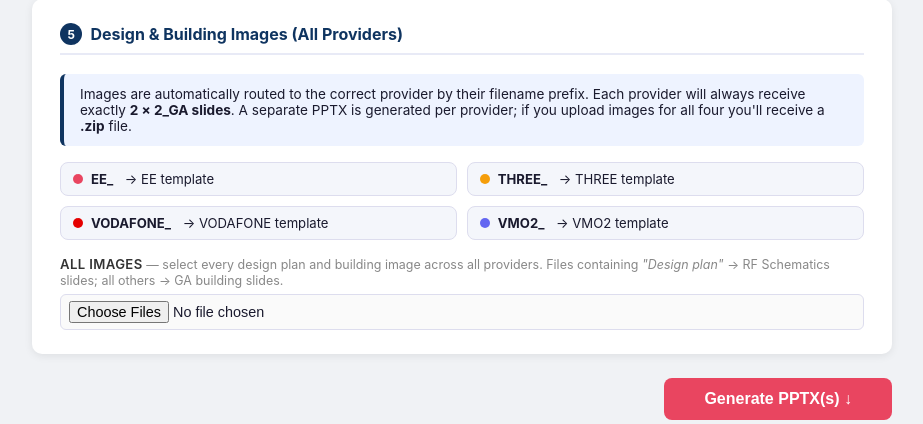
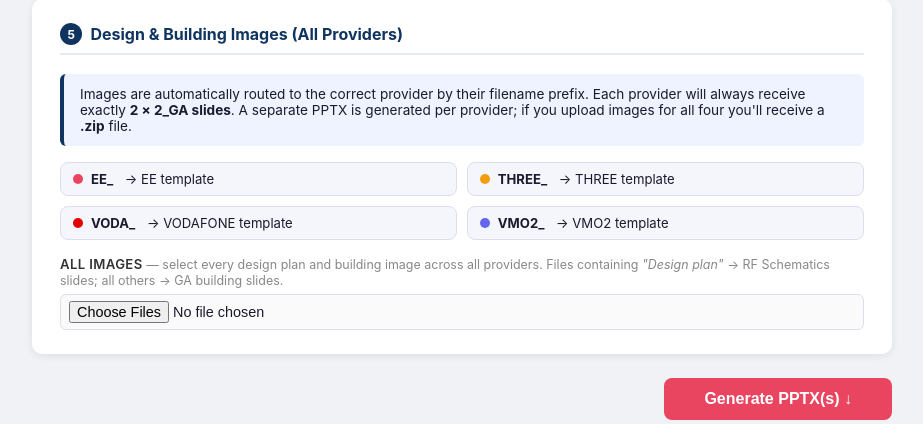
Before and after one commit to isaguven05/Appendix_A_Generator, a Flask app: page / in a window 1280 px wide. Shown: the part 877-1301 px from the top of the page, without its empty margins (178-1101 px from the left). Run offline with Flask 3, Linux system fonts and the light colour scheme.

Commit message:
Fix VODAFONE prefix to VODA_

```diff
--- a/app.py
+++ b/app.py
@@ -42,7 +42,7 @@
 PREFIX_MAP = {
     "EE_":       "EE",
     "THREE_":    "THREE",
-    "VODAFONE_": "VODAFONE",
+    "VODA_":     "VODAFONE",
     "VMO2_":     "VMO2",
 }
 
@@ -166,7 +166,7 @@
                         if v["design_plans"] or v["building_imgs"]]
     if not active_providers:
         flash(
-            "No images matched a provider prefix (EE_, THREE_, VODAFONE_, VMO2_). "
+            "No images matched a provider prefix (EE_, THREE_, VODA_, VMO2_). "
             "Please rename your images and try again.",
             "error",
         )
--- a/templates/index.html
+++ b/templates/index.html
@@ -237,7 +237,7 @@
       <div class="provider-grid">
         <div class="provider-pill"><span class="dot dot-ee"></span><strong>EE_</strong>&nbsp;→ EE template</div>
         <div class="provider-pill"><span class="dot dot-three"></span><strong>THREE_</strong>&nbsp;→ THREE template</div>
-        <div class="provider-pill"><span class="dot dot-vodafone"></span><strong>VODAFONE_</strong>&nbsp;→ VODAFONE template</div>
+        <div class="provider-pill"><span class="dot dot-vodafone"></span><strong>VODA_</strong>&nbsp;→ VODAFONE template</div>
         <div class="provider-pill"><span class="dot dot-vmo2"></span><strong>VMO2_</strong>&nbsp;→ VMO2 template</div>
       </div>
 
@@ -264,7 +264,7 @@
 </div>
 
 <script>
-  const PREFIXES = ["EE_", "THREE_", "VODAFONE_", "VMO2_"];
+  const PREFIXES = ["EE_", "THREE_", "VODA_", "VMO2_"];
 
   document.getElementById("image-3d-input").addEventListener("change", function () {
     const file = this.files[0];
```
